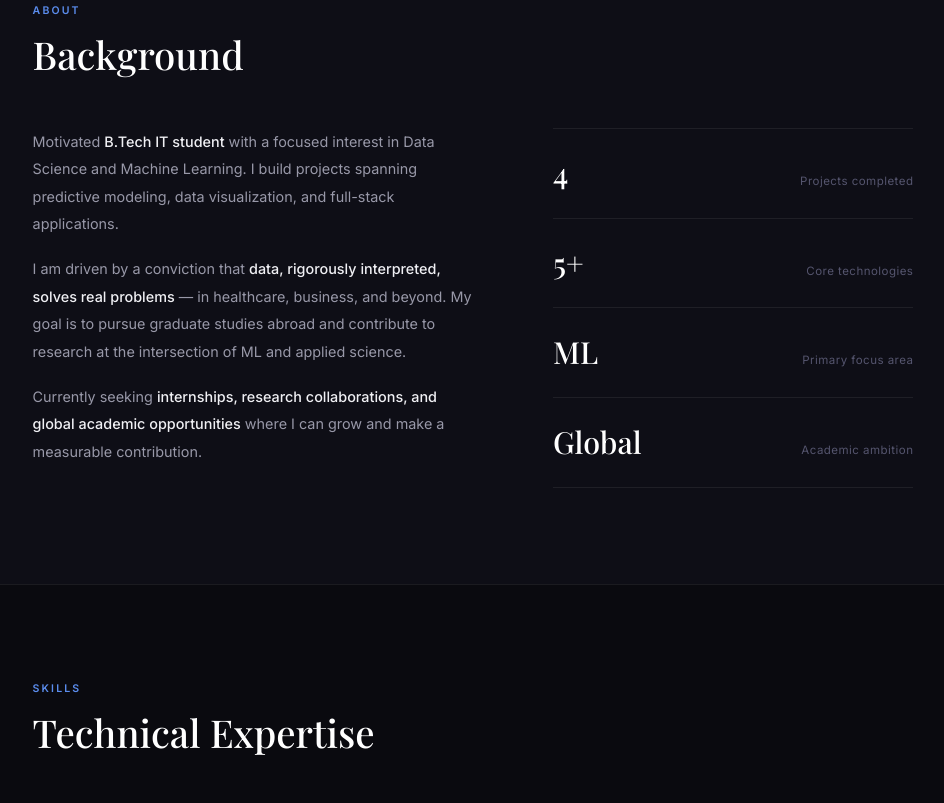
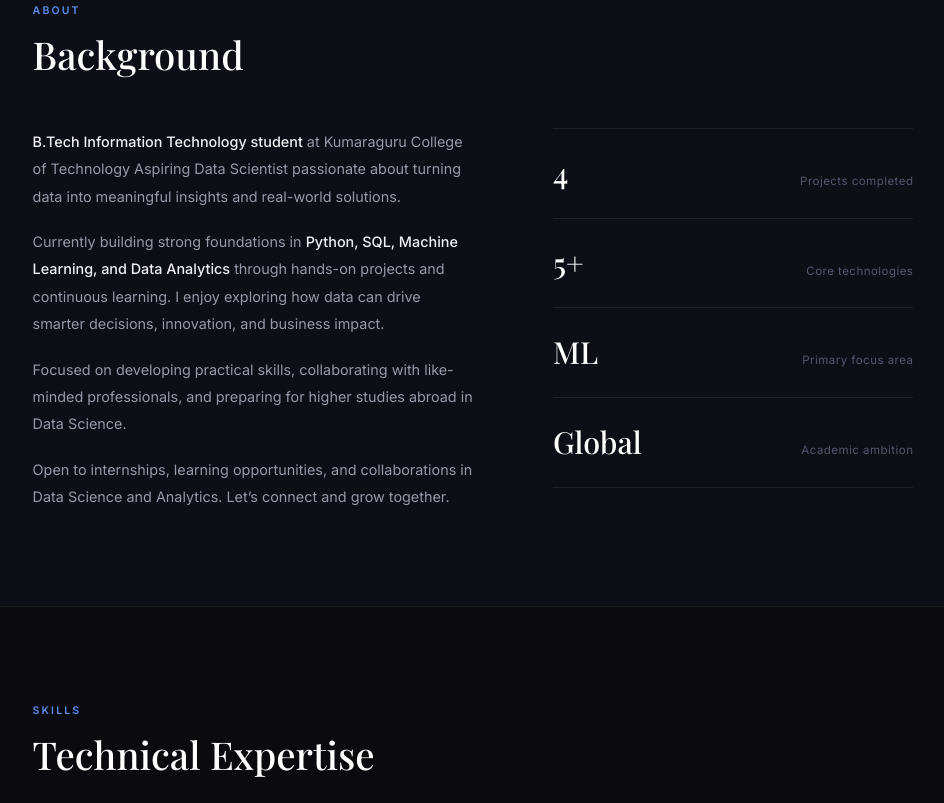
Before and after one commit to Rakhsith/MyPortfolio, a plain HTML site: page index.html in a window 1280 px wide. Shown: the part 894-1697 px from the top of the page, without its empty margins (167-1111 px from the left). Drawn offline with nearby package versions, Linux system fonts and the light colour scheme.

Commit message:
Revise personal info and project description in index.html
Updated personal description and project details in index.html.

```diff
--- a/index.html
+++ b/index.html
@@ -590,9 +590,10 @@ footer {
     <h2 class="sec-title reveal">Background</h2>
     <div class="about-grid">
       <div class="about-text reveal">
-        <p>Motivated <strong>B.Tech IT student</strong> with a focused interest in Data Science and Machine Learning. I build projects spanning predictive modeling, data visualization, and full-stack applications.</p>
-        <p>I am driven by a conviction that <strong>data, rigorously interpreted, solves real problems</strong> — in healthcare, business, and beyond. My goal is to pursue graduate studies abroad and contribute to research at the intersection of ML and applied science.</p>
-        <p>Currently seeking <strong>internships, research collaborations, and global academic opportunities</strong> where I can grow and make a measurable contribution.</p>
+        <p><strong>B.Tech Information Technology student</strong> at Kumaraguru College of Technology  Aspiring Data Scientist passionate about turning data into meaningful insights and real-world solutions.</p>
+        <p>Currently building strong foundations in <strong>Python, SQL, Machine Learning, and Data Analytics</strong> through hands-on projects and continuous learning. I enjoy exploring how data can drive smarter decisions, innovation, and business impact.</p>
+        <p>Focused on developing practical skills, collaborating with like-minded professionals, and preparing for higher studies abroad in Data Science.</p>
+        <p>Open to internships, learning opportunities, and collaborations in Data Science and Analytics. Let’s connect and grow together.</p>
       </div>
       <div class="metrics reveal d1">
         <div class="metric">
@@ -739,7 +740,7 @@ footer {
         <span class="p-num">04</span>
         <div>
           <div class="p-name">CGPA Calculator</div>
-          <div class="p-desc">Academic performance tracker with semester-wise GPA computation and an intuitive interface for students to monitor and plan their academic standing.</div>
+          <div class="p-desc">Designed and developed a responsive CGPA Calculator web application that enables students to efficiently calculate academic performance. The system processes multiple subject inputs, performs automated weighted calculations, and delivers instant CGPA results through an intuitive interface.</div>
           <div class="p-tags">
             <span class="p-tag">HTML</span>
             <span class="p-tag">CSS</span>
```
